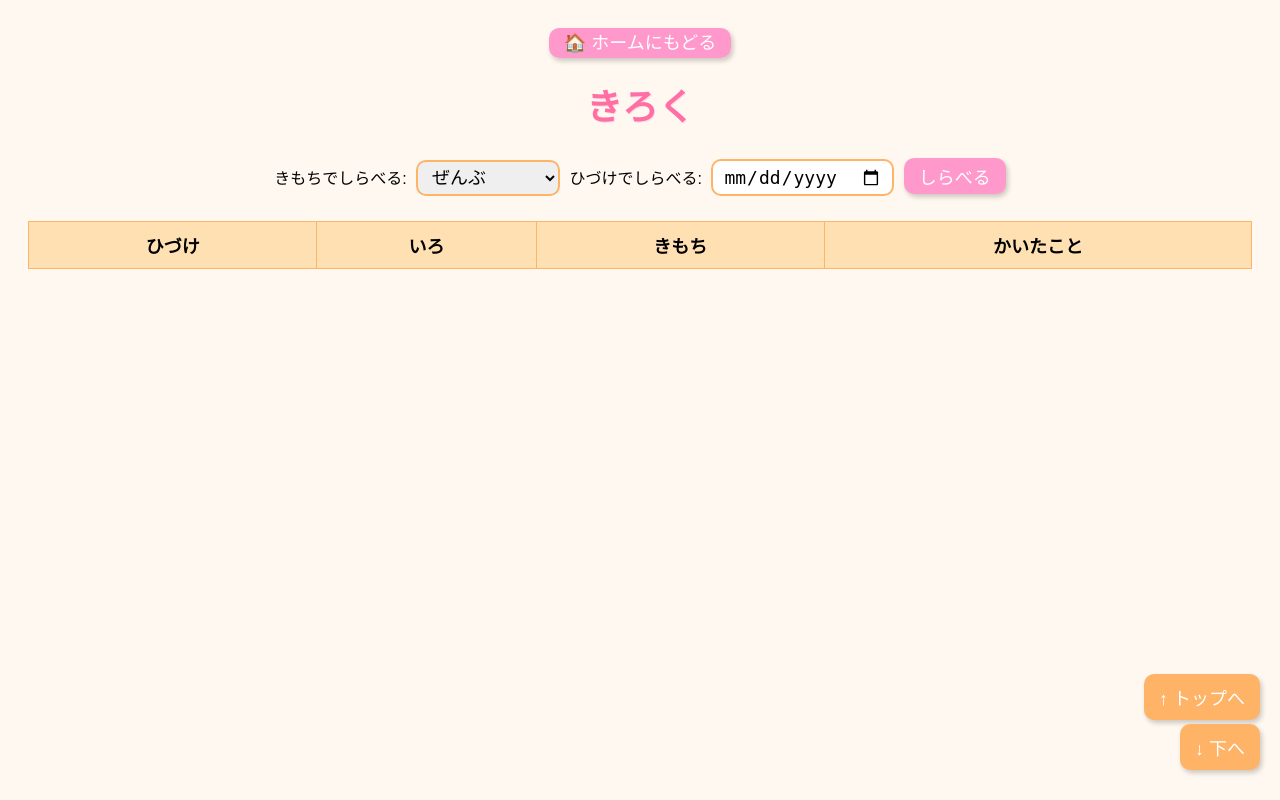
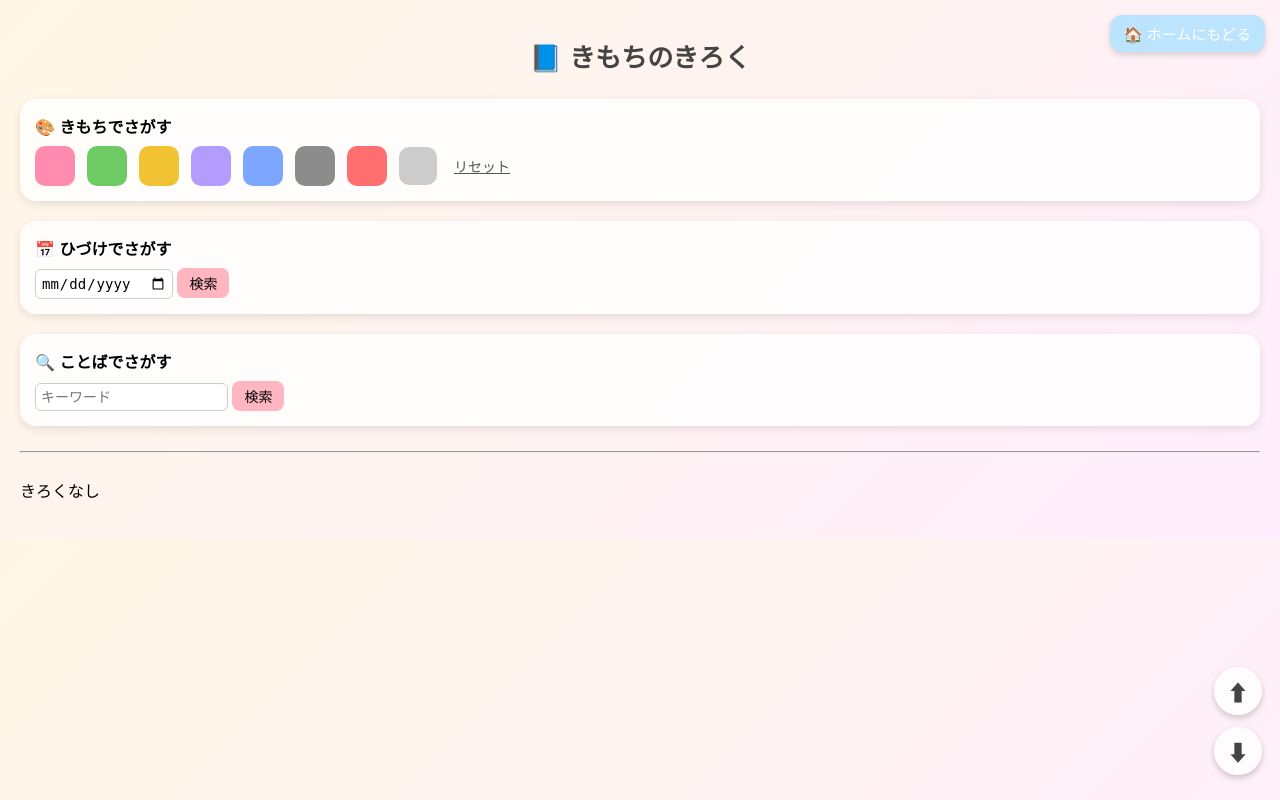
Before and after one commit to N-K1204/PythonProject, a Flask app: page /logs in a window 1280 px wide. Run offline with Flask 3, Linux system fonts and the light colour scheme; lists and menus that the app fills with data are empty.

```diff
--- a/main.py
+++ b/main.py
@@ -41,7 +41,7 @@ THEME_COLORS = {
     "white":  {"bg": "#ffffff", "main": "#cccccc"}
 }
 
-FIXED_MESSAGE = "きもち、うけとったよ！ありがとう😊"
+FIXED_MESSAGE = "おしえてくれて ありがとう😊"
 
 logging.basicConfig(
     level=logging.INFO,
@@ -151,6 +151,7 @@ def generate():
     user_input = request.form.get("user_input", "")
     if color not in COLOR_LABELS:
         return "色が無効です", 400
+
     emotion_label = COLOR_LABELS[color]
     save_log(color, emotion_label, user_input)
 
@@ -158,7 +159,16 @@ def generate():
     message = f"💌 {emotion_label} が入力されました！\n内容: {user_input if user_input else '-'}"
     send_line_notify(users, message)
 
-    return render_template("result.html", color=color, emotion_label=emotion_label, message=FIXED_MESSAGE)
+    theme = THEME_COLORS[color]  # ←追加！
+
+    return render_template(
+        "result.html",
+        color=color,
+        emotion_label=emotion_label,
+        message=FIXED_MESSAGE,
+        bg_color=theme["bg"],       # ←追加
+        main_color=theme["main"]    # ←追加
+    )
 
 @app.route("/logs")
 def logs():
@@ -170,10 +180,12 @@ def logs():
         "logs.html",
         logs=logs_data,
         colors=COLOR_LABELS,
+        THEME_COLORS=THEME_COLORS,   # ←★追加
         filter_color=filter_color,
         filter_date=date,
         keyword=keyword
     )
+
 
 # --------------------
 # Webhook受信用（友だち追加時にユーザーIDを登録）
--- a/templates/logs.html
+++ b/templates/logs.html
@@ -2,136 +2,234 @@
 <html lang="ja">
 <head>
     <meta charset="UTF-8">
-    <title>きもち にっき - きろく</title>
+    <meta name="viewport" content="width=device-width, initial-scale=1.0">
+    <title>記録ページ</title>
+
     <style>
         body {
-            font-family: "Hiragino Maru Gothic", sans-serif;
-            background-color: #fff8f0;
+            font-family: "Hiragino Maru Gothic ProN", "Yu Gothic", sans-serif;
+            background: linear-gradient(135deg, #fff7e6, #ffeefd);
+            margin: 0;
             padding: 20px;
-            position: relative;
         }
+
+        /* ───── ページタイトル ───── */
         h1 {
             text-align: center;
-            font-size: 36px;
-            color: #ff6fa3;
-            text-shadow: 1px 1px #ffd9e6;
-        }
-        table {
-            width: 100%;
-            border-collapse: collapse;
-            margin-top: 20px;
-            font-size: 18px;
-        }
-        th, td {
-            border: 1px solid #ffb366;
-            padding: 10px;
-            text-align: center;
-        }
-        th {
-            background-color: #ffe0b3;
-        }
-        .color-square {
-            display: inline-block;
-            width: 25px;
-            height: 25px;
-            border-radius: 5px;
-        }
-        .red { background-color: #ff5c5c; }
-        .blue { background-color: #5ca0ff; }
-        .yellow { background-color: #ffe066; }
-        .green { background-color: #5cd65c; }
-        .pink { background-color: #ff99cc; }
-        .purple { background-color: #b386ff; }
-        .black { background-color: #777777; }
-
-        .search-form {
-            text-align: center;
-            margin-top: 20px;
-        }
-        select, input[type="date"] {
-            font-size: 18px;
-            padding: 5px 10px;
-            margin: 5px;
-            border-radius: 10px;
-            border: 2px solid #ffb366;
-        }
-        button, .home-btn {
-            font-size: 18px;
-            padding: 5px 15px;
-            border-radius: 10px;
-            background-color: #ff99cc;
-            border: none;
-            color: white;
-            cursor: pointer;
-            box-shadow: 2px 3px 5px rgba(0,0,0,0.2);
-            transition: transform 0.1s;
-            text-decoration: none;
-        }
-        button:hover, .home-btn:hover {
-            transform: scale(1.05);
+            margin-bottom: 25px;
+            color: #444;
+            font-weight: 700;
+            font-size: 26px;
         }
 
-        /* 上下に飛ぶボタン */
-        .scroll-btn {
+        /* ───── 右上ホームボタン ───── */
+        .home-btn {
+            position: absolute;
+            top: 15px;
+            right: 15px;
+            text-decoration: none;
+            background: #bde4ff;
+            padding: 8px 14px;
+            font-size: 15px;
+            border-radius: 12px;
+            color: white;
+            box-shadow: 0 3px 6px rgba(0,0,0,0.15);
+        }
+
+        /* ───── フィルター全体の箱 ───── */
+        .filter-box {
+            background: #ffffffcc;
+            padding: 15px;
+            border-radius: 16px;
+            box-shadow: 0 3px 10px rgba(0,0,0,0.1);
+            margin-bottom: 20px;
+        }
+
+        /* 色フィルターボタン */
+        .color-filter {
+            display: flex;
+            flex-wrap: wrap;
+            gap: 12px;
+            align-items: center;
+            margin-top: 8px;
+        }
+
+        .color-btn {
+            width: 34px;
+            height: 34px;
+            border-radius: 10px;
+            cursor: pointer;
+            border: 3px solid transparent;
+            transition: 0.2s;
+        }
+
+        .color-btn.active {
+            border: 3px solid #555;
+            transform: scale(1.1);
+        }
+
+        .reset {
+            margin-left: 5px;
+            font-size: 14px;
+            color: #555;
+            text-decoration: underline;
+        }
+
+        /* ───── ログカード ───── */
+        .log-item {
+            background: #ffffffee;
+            padding: 14px;
+            margin-bottom: 14px;
+            border-radius: 16px;
+            border-left: 10px solid #ccc;
+            box-shadow: 0 3px 10px rgba(0,0,0,0.07);
+            animation: fadeIn 0.3s ease-in;
+        }
+
+        @keyframes fadeIn {
+            from { opacity: 0; transform: translateY(5px); }
+            to { opacity: 1; transform: translateY(0); }
+        }
+
+        .log-time {
+            font-size: 12px;
+            color: #666;
+        }
+
+        .log-text {
+            margin-top: 6px;
+            font-size: 15px;
+            line-height: 1.6;
+        }
+
+        /* 入力UI */
+        button {
+            padding: 5px 12px;
+            font-size: 14px;
+            border-radius: 8px;
+            border: none;
+            background: #ffb6c1;
+            cursor: pointer;
+            transition: 0.2s;
+        }
+
+        button:hover {
+            background: #ff9eac;
+        }
+
+        input[type="text"],
+        input[type="date"] {
+            padding: 5px;
+            border-radius: 6px;
+            border: 1px solid #ccc;
+            font-size: 14px;
+        }
+
+        /* ───── 右下の上下スクロールボタン ───── */
+        .floating-btn {
             position: fixed;
-            right: 20px;
-            padding: 10px 15px;
-            background-color: #ffb366;
-            color: white;
-            border-radius: 10px;
-            border: none;
+            right: 18px;
+            width: 48px;
+            height: 48px;
+            background: #ffffffcc;
+            backdrop-filter: blur(4px);
+            border-radius: 50%;
+            box-shadow: 0 3px 6px rgba(0,0,0,0.2);
+            display: flex;
+            justify-content: center;
+            align-items: center;
+            font-size: 22px;
+            color: #444;
             cursor: pointer;
-            box-shadow: 2px 3px 5px rgba(0,0,0,0.2);
-            font-size: 18px;
-            margin-bottom: 10px;
+            z-index: 999;
         }
-        .scroll-top { bottom: 70px; } /* 下から上に戻るボタン */
-        .scroll-bottom { bottom: 20px; } /* 上から下にスクロールボタン */
+
+        .scroll-top {
+            bottom: 85px;
+        }
+
+        .scroll-bottom {
+            bottom: 25px;
+        }
+
     </style>
 </head>
 <body>
-    <div style="text-align:center; margin-bottom: 20px;">
-        <a class="home-btn" href="{{ url_for('index') }}">🏠 ホームにもどる</a>
+
+<!-- 右上ホームボタン -->
+<a href="/" class="home-btn">🏠 ホームにもどる</a>
+
+<h1>📘 きもちのきろく</h1>
+
+<!-- フィルター：色 -->
+<div class="filter-box">
+    <strong>🎨 きもちでさがす</strong>
+    <div class="color-filter">
+
+        {% for key, label in colors.items() %}
+            <a href="/logs?color={{ key }}"
+               class="color-btn {% if filter_color == key %}active{% endif %}"
+               style="
+                    background-color: {{ THEME_COLORS[key].main }};
+                    {% if key == 'white' %} border: 2px solid #ccc; {% endif %}
+               ">
+            </a>
+        {% endfor %}
+
+        <a href="/logs" class="reset">リセット</a>
     </div>
+</div>
 
-    <h1>きろく</h1>
+<!-- フィルター：日付 -->
+<div class="filter-box">
+    <strong>📅 ひづけでさがす</strong>
+    <form method="get" action="/logs" style="margin-top: 8px;">
+        <input type="date" name="date" value="{{ filter_date }}">
+        {% if filter_color %}
+            <input type="hidden" name="color" value="{{ filter_color }}">
+        {% endif %}
+        {% if keyword %}
+            <input type="hidden" name="keyword" value="{{ keyword }}">
+        {% endif %}
+        <button type="submit">検索</button>
+    </form>
+</div>
 
-    <div class="search-form">
-        <form method="get" action="{{ url_for('logs') }}">
-            <label>きもちでしらべる:
-                <select name="color">
-                    <option value="">ぜんぶ</option>
-                    {% for key, label in colors.items() %}
-                    <option value="{{ key }}" {% if filter_color == key %}selected{% endif %}>{{ label }}</option>
-                    {% endfor %}
-                </select>
-            </label>
-            <label>ひづけでしらべる:
-                <input type="date" name="date" value="{{ filter_date }}">
-            </label>
-            <button type="submit">しらべる</button>
-        </form>
-    </div>
+<!-- フィルター：キーワード -->
+<div class="filter-box">
+    <strong>🔍 ことばでさがす</strong>
+    <form method="get" action="/logs" style="margin-top: 8px;">
+        <input type="text" name="keyword" placeholder="キーワード" value="{{ keyword or '' }}">
+        {% if filter_color %}
+            <input type="hidden" name="color" value="{{ filter_color }}">
+        {% endif %}
+        {% if filter_date %}
+            <input type="hidden" name="date" value="{{ filter_date }}">
+        {% endif %}
+        <button type="submit">検索</button>
+    </form>
+</div>
 
-    <table>
-        <tr>
-            <th>ひづけ</th>
-            <th>いろ</th>
-            <th>きもち</th>
-            <th>かいたこと</th>
-        </tr>
-        {% for log in logs %}
-        <tr>
-            <td>{{ log.created_at }}</td>
-            <td><span class="color-square {{ log.color }}"></span></td>
-            <td>{{ log.emotion_label }}</td>
-            <td>{{ log.user_input if log.user_input != '' else '-' }}</td>
-        </tr>
-        {% endfor %}
-    </table>
+<hr style="margin: 25px 0;">
 
-    <!-- スクロールボタン -->
-    <button class="scroll-btn scroll-top" onclick="window.scrollTo({top:0, behavior:'smooth'})">↑ トップへ</button>
-    <button class="scroll-btn scroll-bottom" onclick="window.scrollTo({top:document.body.scrollHeight, behavior:'smooth'})">↓ 下へ</button>
+<!-- ログ一覧 -->
+{% if logs %}
+    {% for log in logs %}
+        <div class="log-item" style="border-left-color: {{ THEME_COLORS[log.color].main }};">
+            <div class="log-time">{{ log.created_at }}</div>
+            <div class="log-text">
+                <strong>{{ log.emotion_label }}</strong><br>
+                {{ log.user_input }}
+            </div>
+        </div>
+    {% endfor %}
+{% else %}
+    <p>きろくなし</p>
+{% endif %}
+
+<!-- 下固定ボタン（上へ・下へ） -->
+<div class="floating-btn scroll-top" onclick="window.scrollTo({top: 0, behavior: 'smooth'});">⬆</div>
+<div class="floating-btn scroll-bottom" onclick="window.scrollTo({top: document.body.scrollHeight, behavior: 'smooth'});">⬇</div>
+
 </body>
 </html>
```
Also changed, not shown: templates/result.html (+39 -29 lines).
